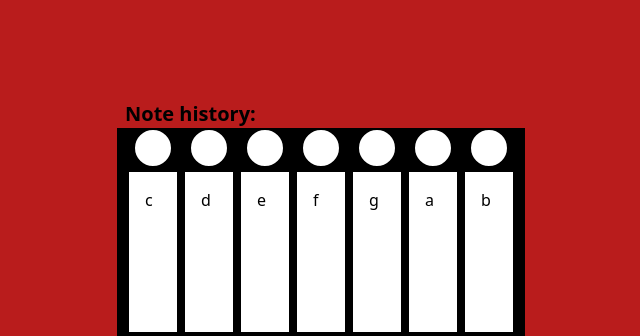
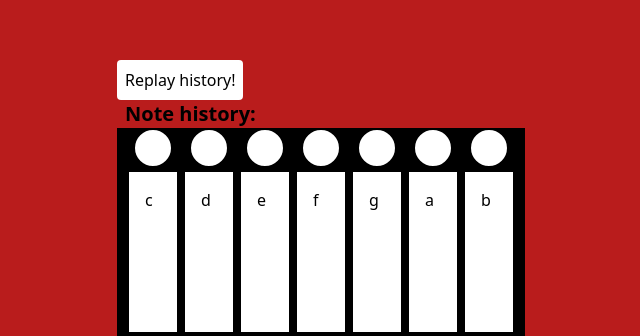
Before and after one commit to lysmac/christmas-piano, a Vue app: page / in a window 1280 px wide. Shown: the part 464-800 px from the top of the page, without its empty margins (319-959 px from the left). Built offline with nearby package versions, Linux system fonts and the light colour scheme.

Commit message:
can now play notes automatically from history

```diff
--- a/src/components/Key.vue
+++ b/src/components/Key.vue
@@ -13,9 +13,9 @@ const isMoving = ref(false);
 // function handleClick() {
 //   // playNote(props.sound);
 //   isClicked.value = true;
-//   setTimeout(() => {
-//     isClicked.value = false;
-//   }, 200);
+// setTimeout(() => {
+//   isClicked.value = false;
+// }, 200);
 // }
 
 function playAnimation() {
--- a/src/components/Piano.vue
+++ b/src/components/Piano.vue
@@ -90,9 +90,27 @@ onUnmounted(() => {
   document.removeEventListener("keydown", handleKeyPress);
   document.removeEventListener("keyup", resetKey);
 });
+
+function playHistory(notes: string) {
+  let delay = 0;
+  for (const note of notes) {
+    const matchedNote = piano.find((object) => object.letter === note);
+    if (!matchedNote) continue;
+
+    setTimeout(() => {
+      playNote(matchedNote.sound);
+    }, delay);
+
+    delay += 500;
+  }
+}
 </script>
 
 <template>
+  <button @click="playHistory(history)" class="bg-white p-2 rounded">
+    Replay history!
+  </button>
+
   <div class="px-2 font-bold text-xl">Note history: {{ history }}</div>
   <div class="bg-black px-2">
     <ul class="text-black-500 flex justify-center">
--- a/src/playHistory.ts
+++ b/src/playHistory.ts
@@ -1,3 +1,9 @@
-export function playHistory(notes: string) {
-  notes;
+import playNote from "./playNote";
+
+export default function playHistory(notes: string) {
+  for (const note of notes) {
+    playNote;
+  }
 }
+
+// playHistory("hdjhfdjhfd");
```
